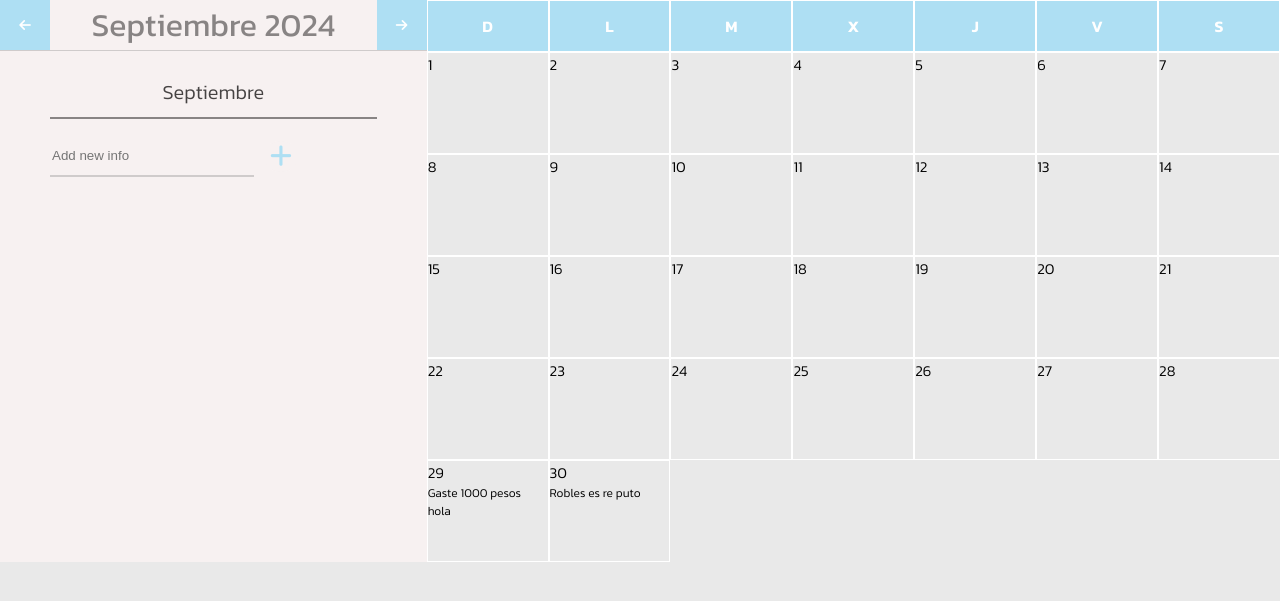
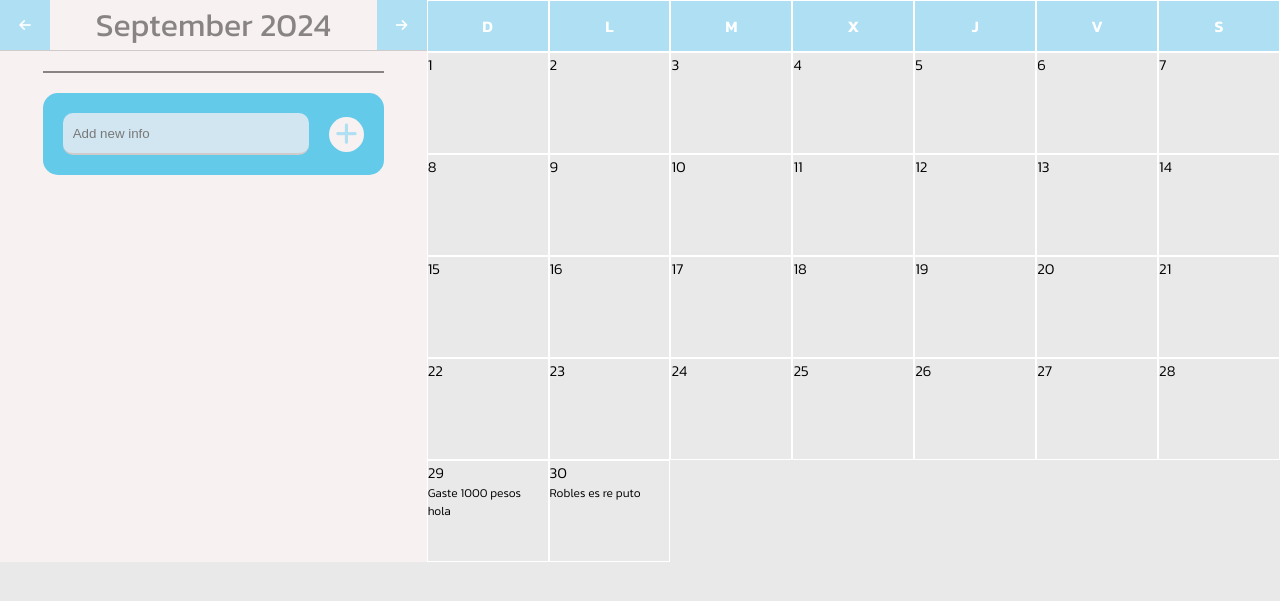
Before and after one commit to AgusIV007/MyFinance, a Flask app: page /calendar in a window 1280 px wide. Shown: the part 74-675 px from the top of the page. Run offline with Flask 3, Linux system fonts and the light colour scheme; the visitor is signed in with stand-in values (Sample User, id 1); data that the repository does not hold is empty; some libraries are stand-ins or nearby versions.

Commit message:
feat(calendario): optimice la estructure del estilo

```diff
--- a/templates/calendar/calendar.html
+++ b/templates/calendar/calendar.html
@@ -30,7 +30,7 @@
         </div>
         <div class="info-main">
           <ul id="info-items">
-            <li class="item-title">Septiembre</li>
+            <li class="item-title"></li>
           </ul>
           <div class="info-inputs">
             <input id="add-input" placeholder="Add new info" type="input" />
--- a/templates/calendar/script.js
+++ b/templates/calendar/script.js
@@ -24,18 +24,18 @@ let showNotes = false;
 let selectedDay;
 
 const months = [
-  "Enero",
-  "Febrero",
-  "Marzo",
-  "Abril",
-  "Mayo",
-  "Junio",
-  "Julio",
-  "Agosto",
-  "Septiembre",
-  "Octubre",
-  "Noviembre",
-  "Diciembre",
+  "January",
+  "February",
+  "March",
+  "April",
+  "May",
+  "June",
+  "July",
+  "August",
+  "September",
+  "October",
+  "November",
+  "December",
 ];
 
 function showMonths(year) {}
@@ -68,17 +68,21 @@ function showCalendar(
     let date = document.createElement("span");
     date.textContent = day;
     infoDayContainer.append(date);
-    if (items[currentYear] && items[currentYear][currentMonth] && items[currentYear][currentMonth][day]) {
+    if (
+      items[currentYear] &&
+      items[currentYear][currentMonth] &&
+      items[currentYear][currentMonth][day]
+    ) {
       let div = document.createElement("div");
       items[currentYear][currentMonth][day].forEach(function (info) {
         let span = document.createElement("div");
         span.innerHTML = info;
         div.append(span);
       });
-      div.classList.add("day-info-container")
+      div.classList.add("day-info-container");
       infoDayContainer.append(div);
     }
-    dayDiv.append(infoDayContainer)
+    dayDiv.append(infoDayContainer);
     dayDiv.classList.add("day");
     if (
       day === currentDate.getDate() &&
@@ -95,7 +99,9 @@ function showCalendar(
   days.forEach(function (day) {
     day.addEventListener("click", function () {
       monthTitleInfo.textContent =
-        getWeekDay(day.querySelector("span").textContent) + " " + day.querySelector("span").textContent;
+        getWeekDay(day.querySelector("span").textContent) +
+        " " +
+        day.querySelector("span").textContent;
       for (let i = infoItems.children.length - 1; i >= 1; i--) {
         console.log(infoItems.children[i]);
         infoItems.children[i].remove();
@@ -126,7 +132,7 @@ prevBtn.addEventListener("click", () => {
 });
 
 function getValues(currentItems, value) {
-  return currentItems[value];
+  return currentItems[value] ?? false;
 }
 
 nextBtn.addEventListener("click", () => {
@@ -155,27 +161,25 @@ function addInfo(info) {
   } else {
     items[currentYear][currentMonth][currentDay] = [info];
   }
-  showCalendar(
-    currentMonth,
-    currentYear)
+  showCalendar(currentMonth, currentYear);
 }
 
 function getWeekDay(day) {
   switch (new Date(currentYear, currentMonth, day).getDay()) {
     case 0:
-      return "Domingo";
+      return "Sunday";
     case 1:
-      return "Lunes";
+      return "Monday";
     case 2:
-      return "Martes";
+      return "Tuesday";
     case 3:
-      return "Miercoles";
+      return "Wednesday";
     case 4:
-      return "Jueves";
+      return "Thursday";
     case 5:
-      return "Viernes";
+      return "Friday";
     case 6:
-      return "Sabado";
+      return "Saturday";
   }
 }
 
--- a/templates/calendar/styles.css
+++ b/templates/calendar/styles.css
@@ -48,31 +48,38 @@ nav {
   justify-content: space-between;
   align-items: center;
   width: 100%;
-  padding: 0 50px;
   border-bottom: 1px solid rgb(207, 203, 203);
 }
+.info-top button {
+  height: 100%;
+}
 .info-main {
-  width: 100%;
+  padding: 20px;
+  width: 80%;
+  display: flex;
+  flex-direction: column;
+  gap: 20px;
 }
 .info-inputs {
   display: flex;
   align-items: center;
-  justify-content: start;
-  width: auto;
-  margin-left: 50px;
+  justify-content: space-between;
+  padding: 20px;
+  background-color: rgb(100, 202, 233);
+  border-radius: 15px;
+  gap: 20px;
 }
 #info-items {
   display: flex;
   flex-direction: column;
-  margin-left: 50px;
-  margin-right: 50px;
   list-style: none;
+  color: rgb(136, 132, 132);
+  margin: 0;
   padding: 0;
-  color: rgb(136, 132, 132);
+  gap: 10px;
 }
 #info-items li {
   border-bottom: 2px solid rgb(136, 132, 132);
-  padding: 10px 0;
 }
 .item-title {
   color: rgb(70, 67, 67);
@@ -83,10 +90,17 @@ nav {
 }
 #add-input {
   height: 38px;
-  width: 200px;
+  width: 250px;
   border: 0;
+  border-radius: 10px;
   border-bottom: 2px solid rgb(207, 203, 203);
-  background-color: rgb(247, 241, 241);
+  background-color: rgb(209, 230, 241);
+}
+#add-input:placeholder-shown {
+  padding-left: 10px;
+}
+#add-input::placeholder {
+  color: rgb(121, 120, 120);
 }
 #add-button {
   border: 0;
@@ -96,7 +110,12 @@ nav {
   font-size: 25px;
   cursor: pointer;
   transition: font-size 0.1s ease-in;
-  margin-left: 10px;
+  display: flex;
+  justify-content: center;
+  align-items: center;
+  padding: 0;
+  min-width: 35px;
+  height: 35px;
 }
 #add-button:hover {
   font-size: 29px;
@@ -162,7 +181,7 @@ nav {
   cursor: pointer;
 }
 
-.day:hover > div{
+.day:hover > div {
   z-index: 2;
   text-align: left;
   cursor: pointer;
@@ -178,11 +197,11 @@ nav {
   margin-top: -15px;
 }
 
-.day div{
+.day div {
   display: flex;
   flex-direction: column;
 }
-.day-info-container{
+.day-info-container {
   font-size: 12px;
 }
 @keyframes day-transition {
```
